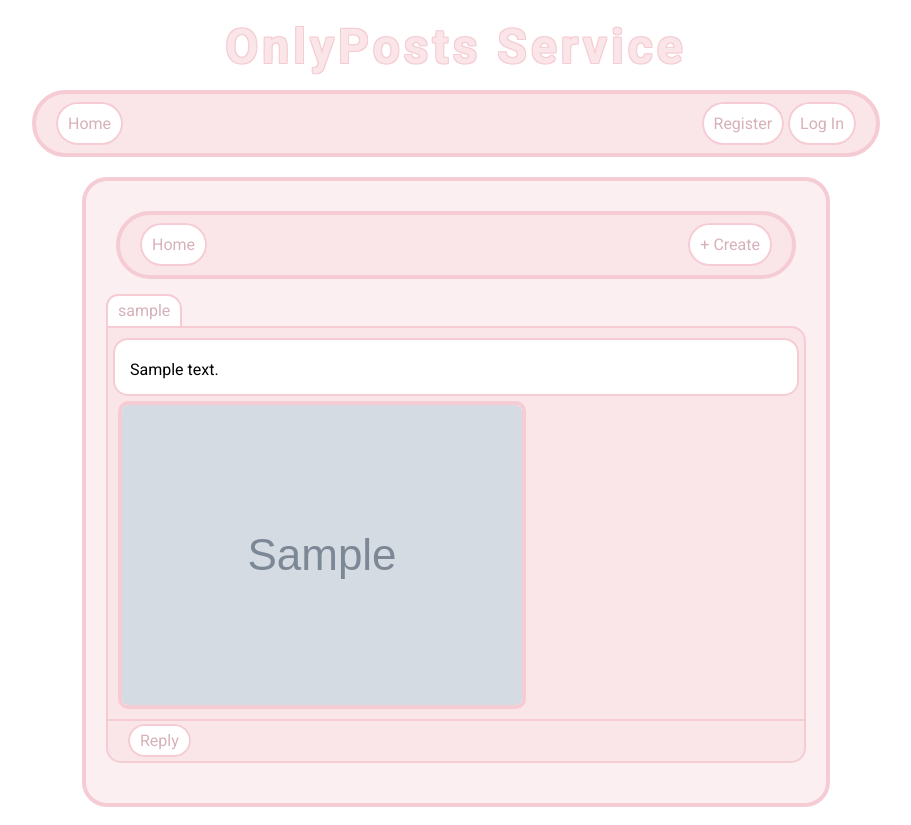
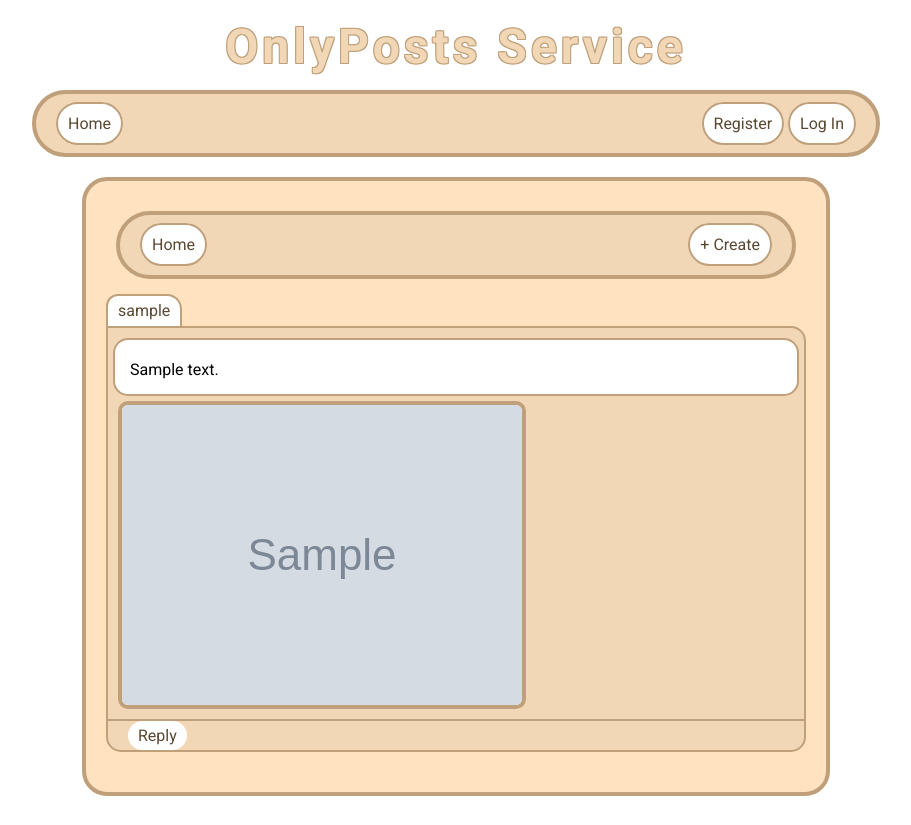
Before and after one commit to ketstap162/only_posts, a Django app: page / in a window 1280 px wide. Shown: the whole page, without its empty margins (184-1095 px from the left). After the commit the page ends 796 px from the top, so only its background shows below. Run offline with Django 5.2, Linux system fonts and the light colour scheme; tables that the repository leaves empty hold one stand-in row (values such as "Sample post"); grey boxes marked "Sample" are stand-in pictures.

Commit message:
Update styles

```diff
--- a/static/css/index.css
+++ b/static/css/index.css
@@ -1,4 +1,5 @@
 :root {
+/*
   --primary: #F6CCD4;
   --secondary: #FAE5E9;
   --regular: #FFF;
@@ -11,6 +12,13 @@
   --detail-dark: #D7D7E5;
 
   --text-color: black;
+*/
+
+  --primary: #BFA07A;
+  --secondary: #F2D7B6;
+  --regular: #FFF;
+  --detail: #FFE3C1;
+  --primary-text: #594832;
 }
 
 
--- a/static/css/posts.css
+++ b/static/css/posts.css
@@ -49,28 +49,25 @@
 }
 
 .post-panel{
-  padding: 5px 20px;
+  padding: 0 20px;
   border-top: 2px solid var(--primary)
 }
 
 .post-panel-left{
-
+  float: left;
 }
 
 .post-panel-right{
-
+  float: right;
 }
 
 .post-panel-control{
-  display: inline;
+  display: inline-block;
   padding: 5px 10px;
-  margin: 20px 0;
   width: auto;
-  line-height: 30px;
   background-color: var(--regular);
   color: var(--primary-text);
   text-align: center;
   text-decoration: none;
-  border: 2px solid var(--primary);
   border-radius: 25px;
 }
```
